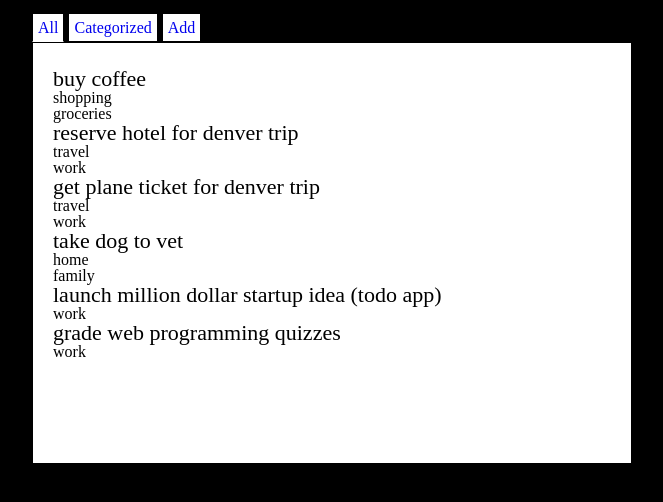
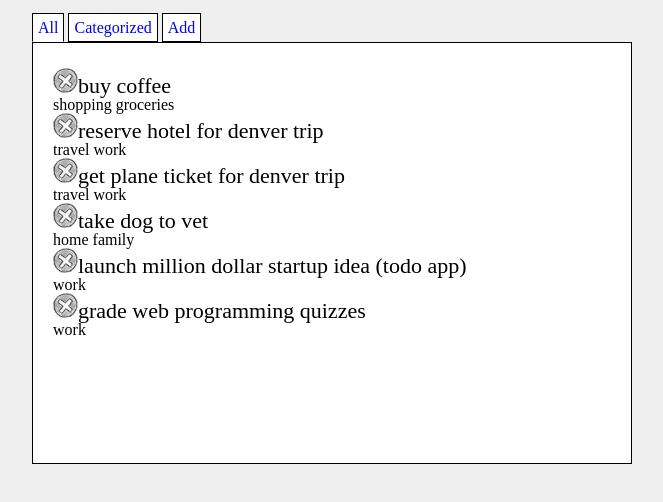
Before and after one commit to ryanbarringtoncox/to-do-list-app, a plain HTML site: page index.html in a window 1280 px wide. Shown: the whole page, without its empty margins (308-971 px from the left). Drawn offline with Linux system fonts and the light colour scheme.

Commit message:
adds remove icon

```diff
--- a/javascripts/app/app.js
+++ b/javascripts/app/app.js
@@ -9,11 +9,11 @@ var main = function () {
     todos.forEach(function (todo) {
 
       //to do description
-      $("#all-body").append("<div class='to-do'>"+todo.description+"</div>");
+      $("#all-body").append("<div class='to-do'><img src='images/remove.png' alt=''remove-icon'/>"+todo.description+"</div>");
 
       //to do categories
       todo.categories.forEach(function (category) {
-        $("#all-body").append("<div class='category'>"+category+"</div>");
+        $("#all-body").append("<span class='category'>"+category+" </span>");
       });
     });
 
--- a/stylesheets/style.css
+++ b/stylesheets/style.css
@@ -49,7 +49,7 @@ table {
 
 /*My css*/
 body {
-  background: #000;
+  background: #efefef;
 }
 #todos {
   width: 600px;
@@ -91,6 +91,10 @@ body {
 #bodies > .active {
   display: block !important;
 }
+#bodies img {
+  display: inline;
+  width: 25px;
+}
 .to-do {
   font-size: 22px;
 }
```
Also changed, not shown: images/remove.png (added).
